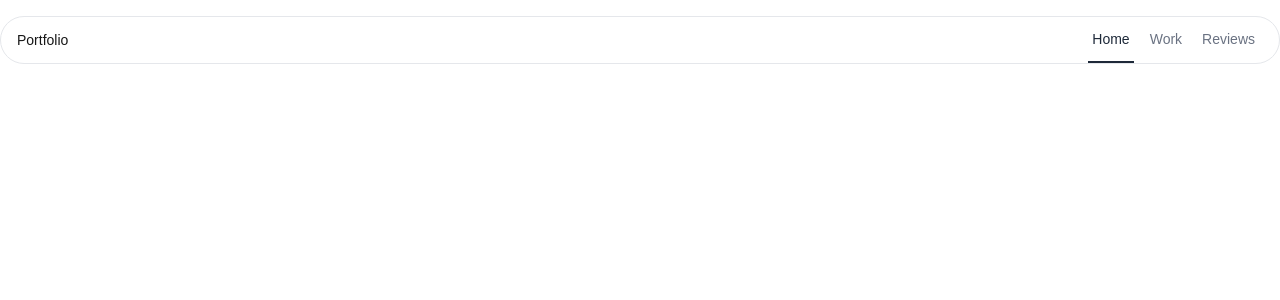
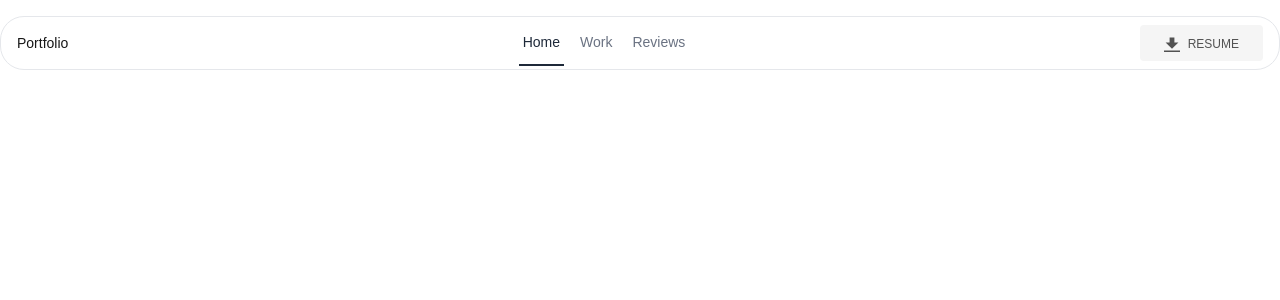
Before and after one commit to advaitkhawase15/portfolio_website, a Next.js app: page / in a window 1280 px wide. Shown: the top 300 px of the page. Built offline with nearby package versions, Linux system fonts and the light colour scheme.

Commit message:
nav design complete

```diff
--- a/src/pages/index.js
+++ b/src/pages/index.js
@@ -20,12 +20,12 @@ export default function Home() {
 
   return (
     <header className="sticky top-0 inset-x-0 flex flex-wrap md:justify-start md:flex-nowrap z-50 w-full text-sm">
-      <nav className="mt-4 relative w-full bg-white border border-gray-200 rounded-[24px] mx-2 flex flex-wrap md:flex-nowrap items-center justify-between p-1 ps-4 md:py-0 sm:mx-auto dark:bg-neutral-900 dark:border-neutral-700">
+      <nav className=" flex mt-4 relative w-full bg-white border border-gray-200 rounded-[24px] mx-2 flex flex-wrap md:flex-nowrap items-center justify-between p-4 md:py-0 sm:mx-auto dark:bg-neutral-900 dark:border-neutral-700">
         <div className="flex items-center">
           Portfolio
         </div>
 
-        <div className="flex items-center gap-1 md:order-4 md:ms-4">
+        <div className="flex items-center gap-1 md:order-4">
           {/* <a className="w-full sm:w-auto whitespace-nowrap py-2 px-3 inline-flex justify-center items-center gap-x-2 text-sm font-medium rounded-full border border-transparent bg-gray-800 text-white hover:bg-gray-900 focus:outline-hidden focus:bg-blue-700 disabled:opacity-50 disabled:pointer-events-none dark:bg-white dark:text-neutral-800 dark:hover:bg-neutral-200" href="#">
             Book a call
           </a> */}
@@ -80,30 +80,46 @@ export default function Home() {
 
         <div
           id="navbar-collapse"
-          className={`${isCollapsed ? 'hidden' : ''} overflow-hidden transition-all duration-300 basis-full grow md:block`}
+          className={`${isCollapsed ? 'hidden' : ''} md:flex overflow-hidden transition-all duration-300 basis-full grow`}
           aria-labelledby="navbar-collapse"
         >
-          <div className="flex flex-col md:flex-row md:items-center md:justify-end gap-2 md:gap-3 mt-3 md:mt-0 py-2 md:py-0 md:ps-7">
+          {/* ------------- FLEX WRAPPER ------------- */}
+          <div className="flex flex-col md:flex-row md:items-center mt-3 md:mt-0 py-2 md:py-0 w-full">
+
+            {/* --------- LINKS (center on md+) --------- */}
+            <div className="flex flex-col md:flex-row gap-2 md:gap-3 md:mx-auto">
               <a
-              className="py-0.5 md:py-3 px-4 md:px-1 border-s-2 md:border-s-0 md:border-b-2 border-gray-800 font-medium text-gray-800 hover:text-gray-800 focus:outline-hidden dark:border-neutral-200 dark:text-neutral-200 dark:hover:text-neutral-200"
+                className="py-0.5 md:py-3 px-4 md:px-1 border-s-2 md:border-s-0 md:border-b-2 border-gray-800 font-medium text-gray-800 hover:text-gray-800 dark:border-neutral-200 dark:text-neutral-200"
                 href="index.html"
                 aria-current="page"
               >
                 Home
               </a>
               <a
-              className="py-0.5 md:py-3 px-4 md:px-1 border-s-2 md:border-s-0 md:border-b-2 border-transparent text-gray-500 hover:text-gray-800 focus:outline-hidden dark:text-neutral-400 dark:hover:text-neutral-200"
+                className="py-0.5 md:py-3 px-4 md:px-1 border-s-2 md:border-s-0 md:border-b-2 border-transparent text-gray-500 hover:text-gray-800 dark:text-neutral-400"
                 href="work.html"
               >
                 Work
               </a>
               <a
-              className="py-0.5 md:py-3 px-4 md:px-1 border-s-2 md:border-s-0 md:border-b-2 border-transparent text-gray-500 hover:text-gray-800 focus:outline-hidden dark:text-neutral-400 dark:hover:text-neutral-200"
+                className="py-0.5 md:py-3 px-4 md:px-1 border-s-2 md:border-s-0 md:border-b-2 border-transparent text-gray-500 hover:text-gray-800 dark:text-neutral-400"
                 href="reviews.html"
               >
                 Reviews
               </a>
             </div>
+
+            {/* --------- RESUME BUTTON (right) --------- */}
+          </div>
+            <button
+              type="button"
+              className="flex items-center justify-center rounded bg-neutral-100 w-full md:w-auto my-2 px-6 pb-2 pt-2.5 text-xs font-medium uppercase leading-normal text-neutral-600 shadow-light-3 transition duration-150 ease-in-out hover:bg-neutral-200 hover:shadow-light-2 focus:bg-neutral-200 focus:shadow-light-2 focus:outline-none focus:ring-0 active:bg-neutral-200 active:shadow-light-2 motion-reduce:transition-none dark:bg-neutral-800 dark:text-neutral-300 dark:shadow-black/30 dark:hover:bg-neutral-700 md:ml-auto"
+            >
+              <svg className="fill-current w-4 h-4 mr-2" xmlns="http://www.w3.org/2000/svg" viewBox="0 0 20 20">
+                <path d="M13 8V2H7v6H2l8 8 8-8h-5zM0 18h20v2H0v-2z" />
+              </svg>
+              Resume
+            </button>
         </div>
       </nav>
     </header>
```
Lines whose indentation alone changed are shown as unchanged.
